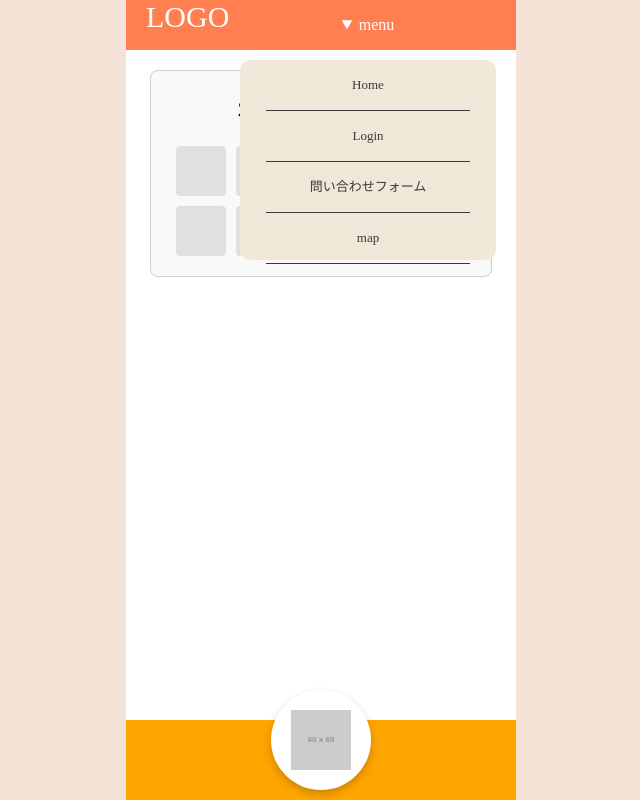
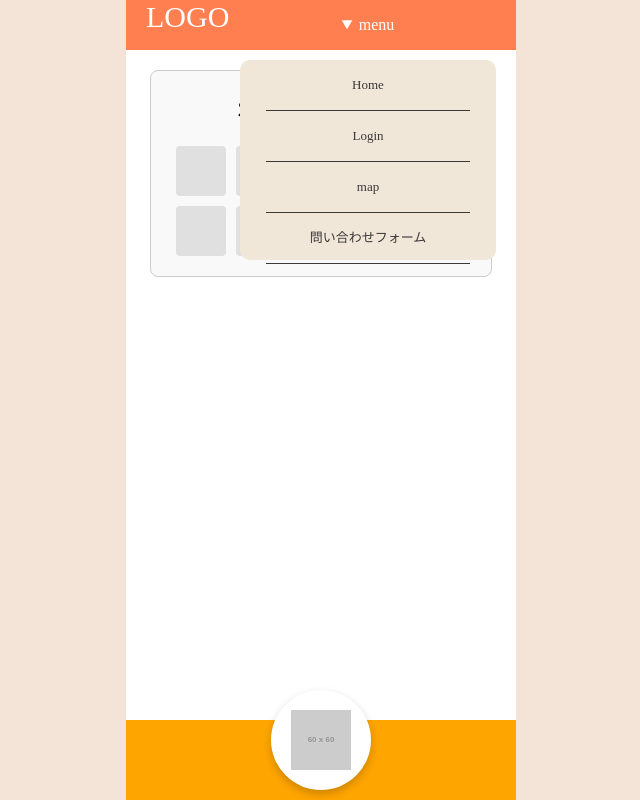
Before and after one commit to mitsui6969/tabekiri-app, a React (Vite) app: page / in a window 1280 px wide. Both pictures are taken after a click on the heading "menu". Shown: the whole page, without its empty margins (319-959 px from the left). Built offline with nearby package versions, Linux system fonts and the light colour scheme.

Commit message:
問い合わせフォームとmapの位置だけ変えました

```diff
--- a/src/components/Header/header.jsx
+++ b/src/components/Header/header.jsx
@@ -21,10 +21,10 @@ export const Header = () => {
                                 <Link to={'/login'} className="link">Login</Link>
                             </li>
                             <li>
-                                <Link to={'/bluebutton'} className="link">問い合わせフォーム</Link>
+                                <Link to={'/bluebutton'} className="link">map</Link>
                             </li>
                             <li>
-                                <Link to={'/map'} className='link'>map</Link>
+                                <Link to={'/map'} className='link'>問い合わせフォーム</Link>
                             </li>
                         </ul>
                     </nav>
```
